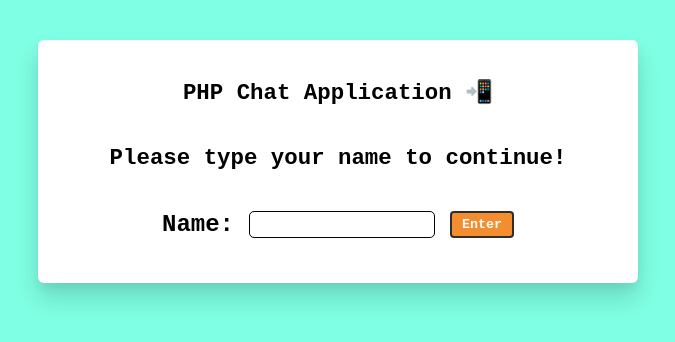
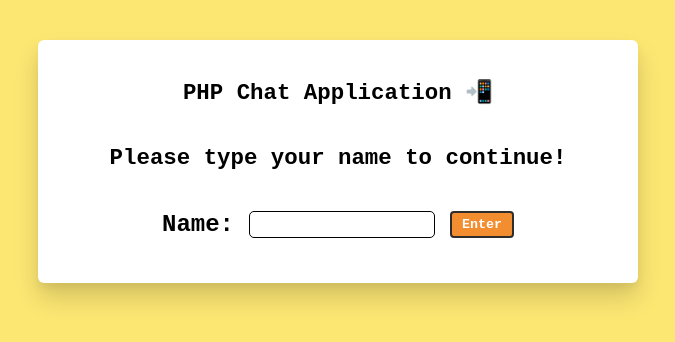
Before and after one commit to Somanyu/chatapp, a PHP site: page / in a window 1280 px wide. Shown: the top 342 px of the page, without its empty margins (302-977 px from the left). Run offline with PHP 8.4, Linux system fonts and the light colour scheme.

Commit message:
changed background color

```diff
--- a/style.css
+++ b/style.css
@@ -6,7 +6,7 @@
 body {
   margin: 40px auto;
   font-family: "Segoe UI", Tahoma, Geneva, Verdana, sans-serif;
-  background-color: #7fffe3;
+  background-color: #fce773;
 }
 
 form {
```
